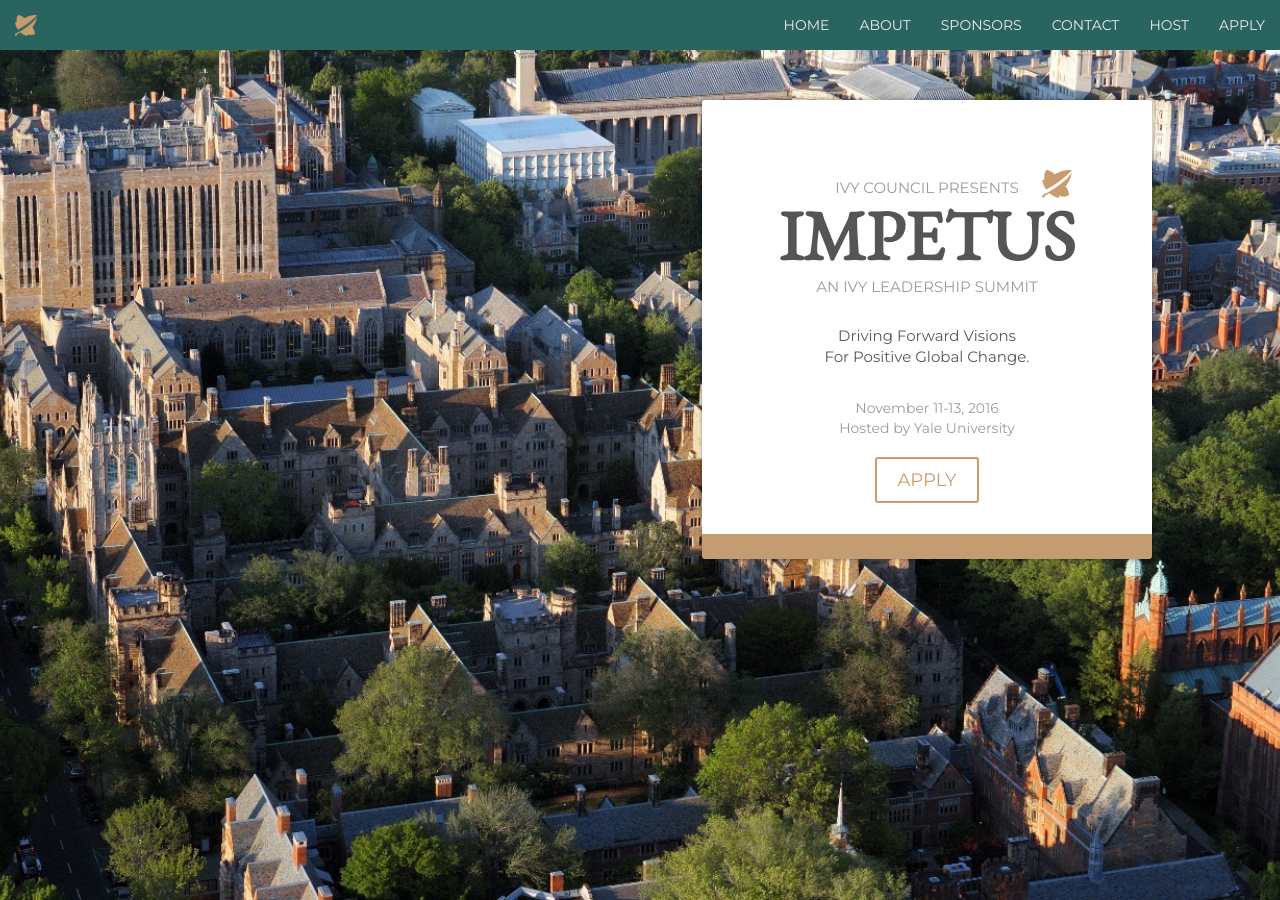
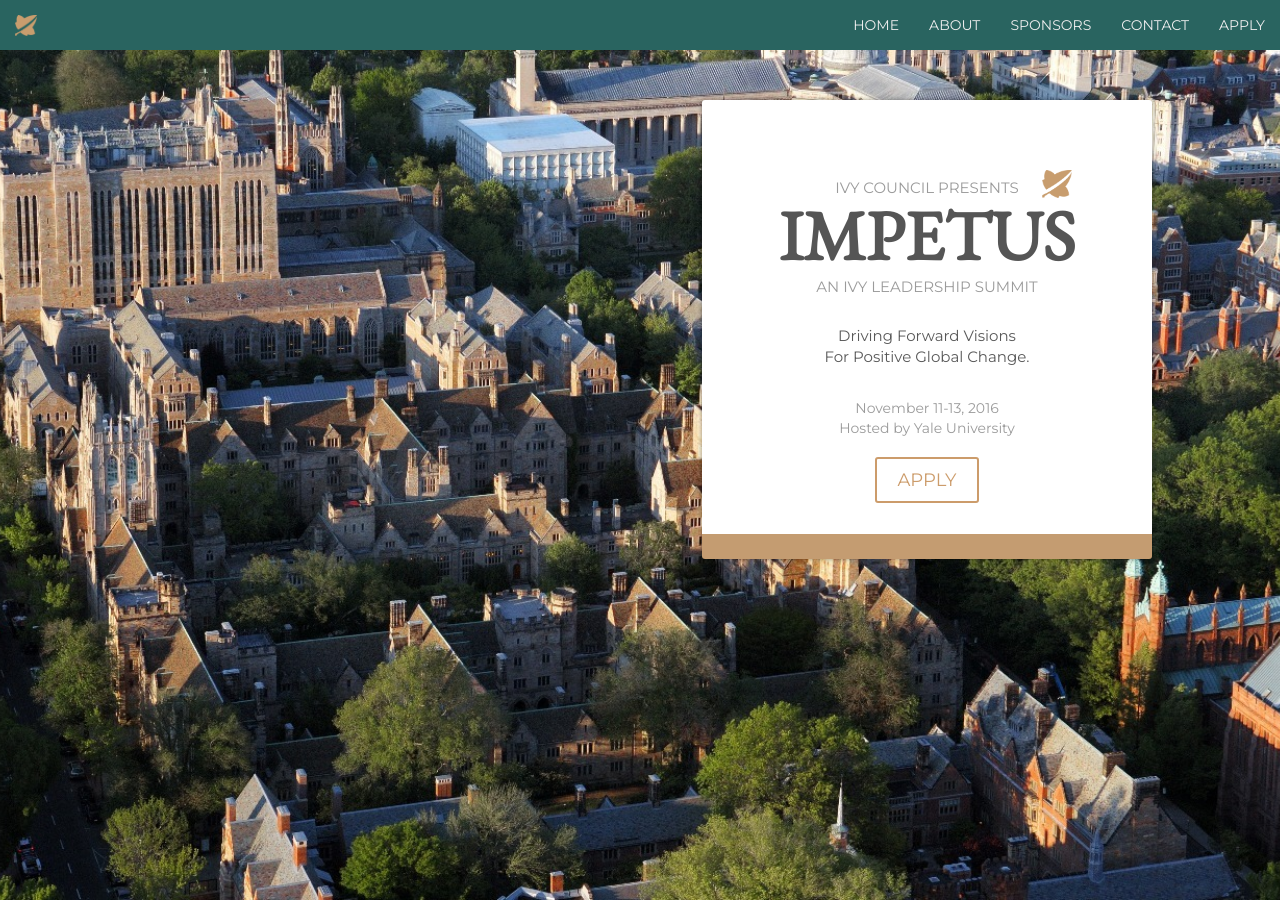
Before and after one commit to felipap/ils-website, a Jekyll site: the page built from index.html, in a window 1280 px wide. Built offline with Jekyll 4.4.1, drawn with Linux system fonts in a browser that asks for light colours.

Commit message:
Removed host page.

```diff
--- a/_includes/header.html
+++ b/_includes/header.html
@@ -28,9 +28,6 @@
         <li {% if page.name == "contact" %}class="active"{% endif %}>
 					<a href="{{ "/contact.html" | prepend: site.baseurl }}">Contact</a>
 				</li>
-        <li {% if page.name == "host" %}class="active"{% endif %}>
-					<a href="{{ "/host.html" | prepend: site.baseurl }}">Host</a>
-				</li>
         <li {% if page.name == "apply" %}class="active"{% endif %}>
 					<a href="{{ "/apply.html" | prepend: site.baseurl }}" class="hg">Apply</a>
 				</li>
```
